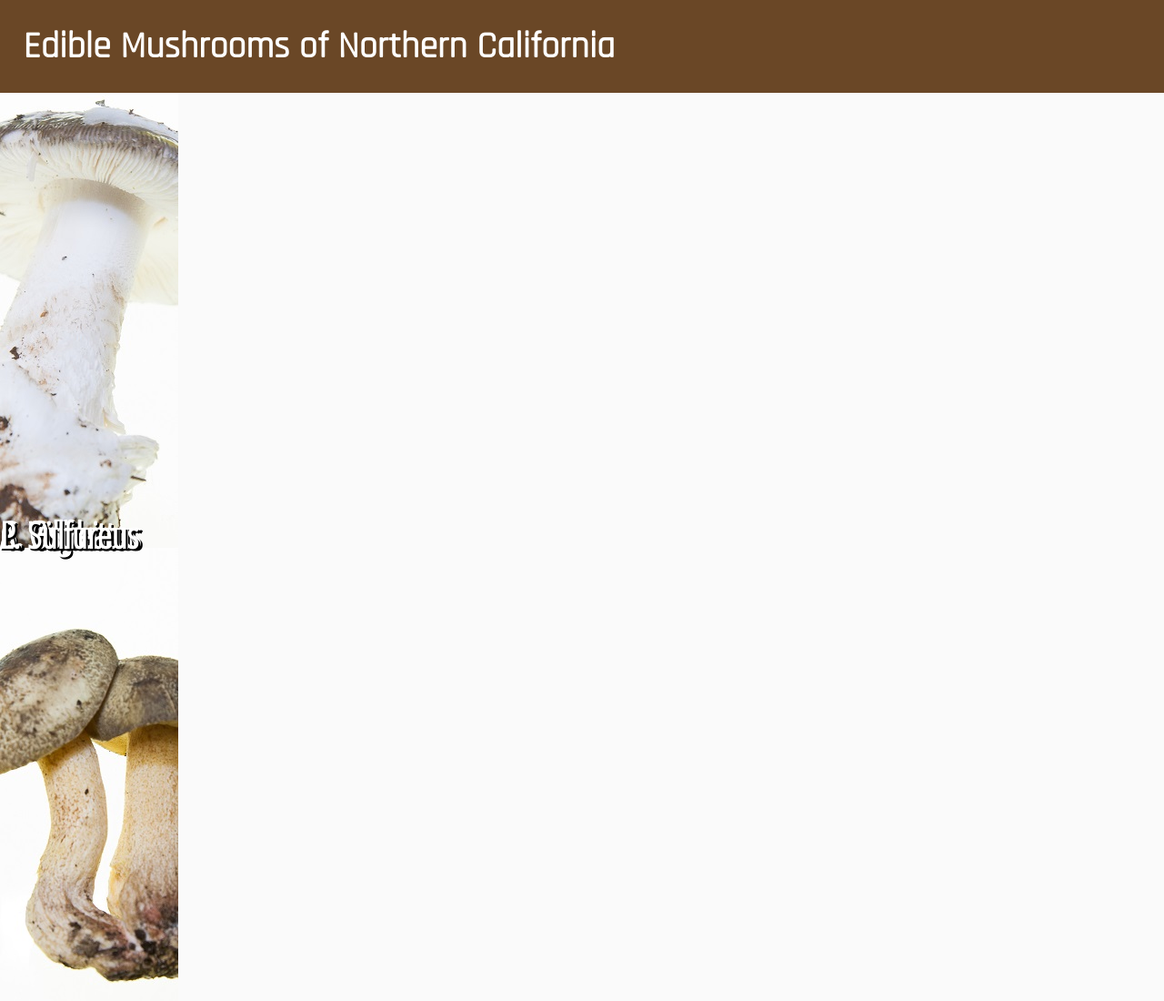
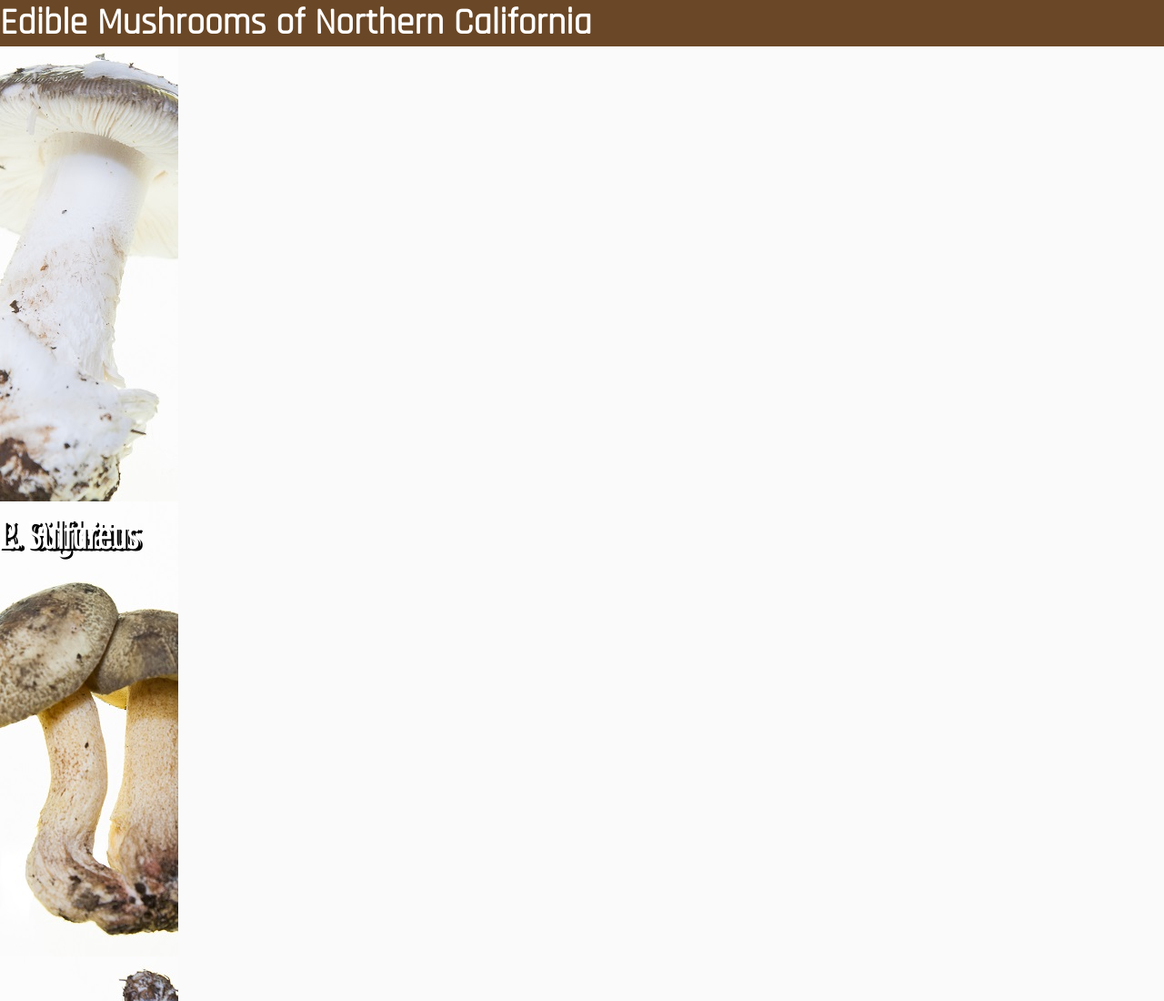
Before and after one commit to EneaAntonicelli/Mycological-Website, a plain HTML site: page index.html in a window 1280 px wide. Shown: the top 1100 px of the page at 91% size. Drawn offline with Linux system fonts and the light colour scheme.

Commit message:
Update index.html
Header class removed

```diff
--- a/index.html
+++ b/index.html
@@ -14,7 +14,7 @@
 	<body>
 
 		<header>
-			<h1 class="header"> Edible Mushrooms of Northern California </h1>
+			<h1> Edible Mushrooms of Northern California </h1>
 		</header>
 		<section class="mainContent">
 			<a href="a-vaginata.html" class="mushThumb">
```
